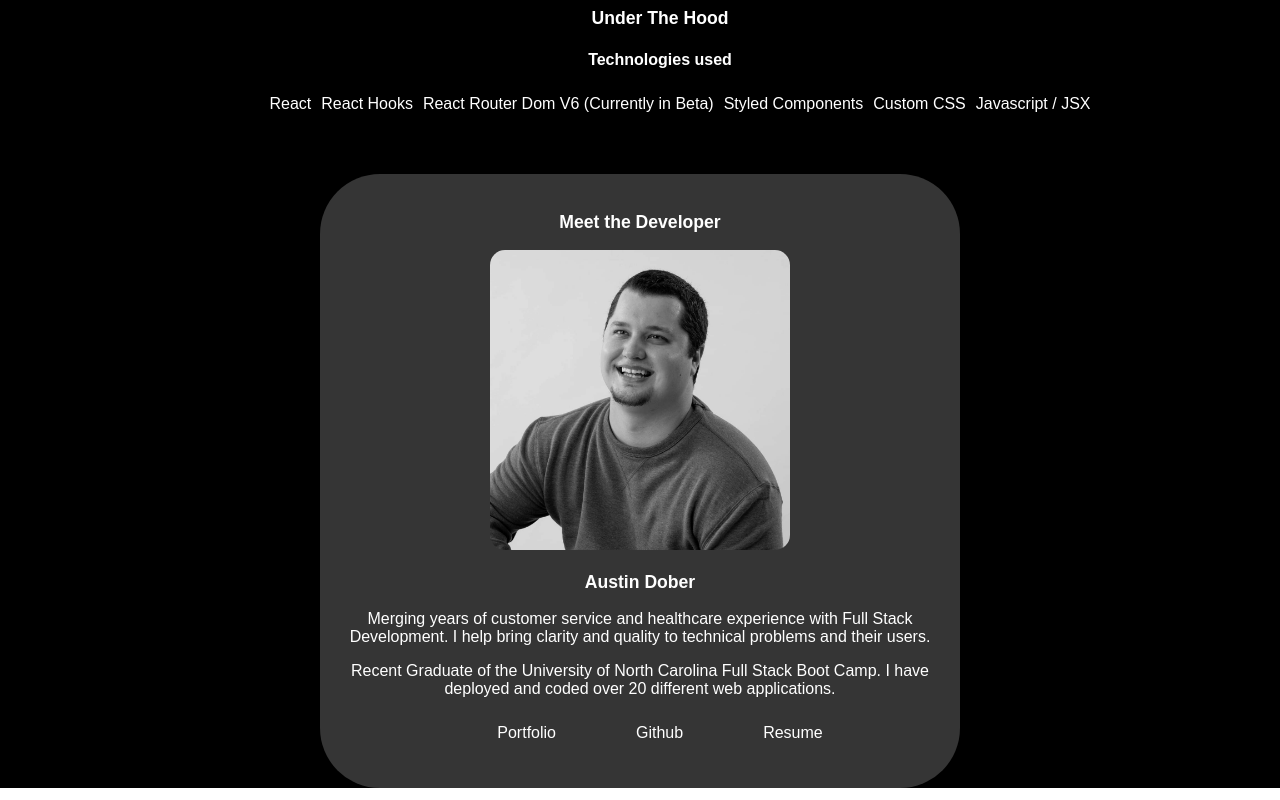
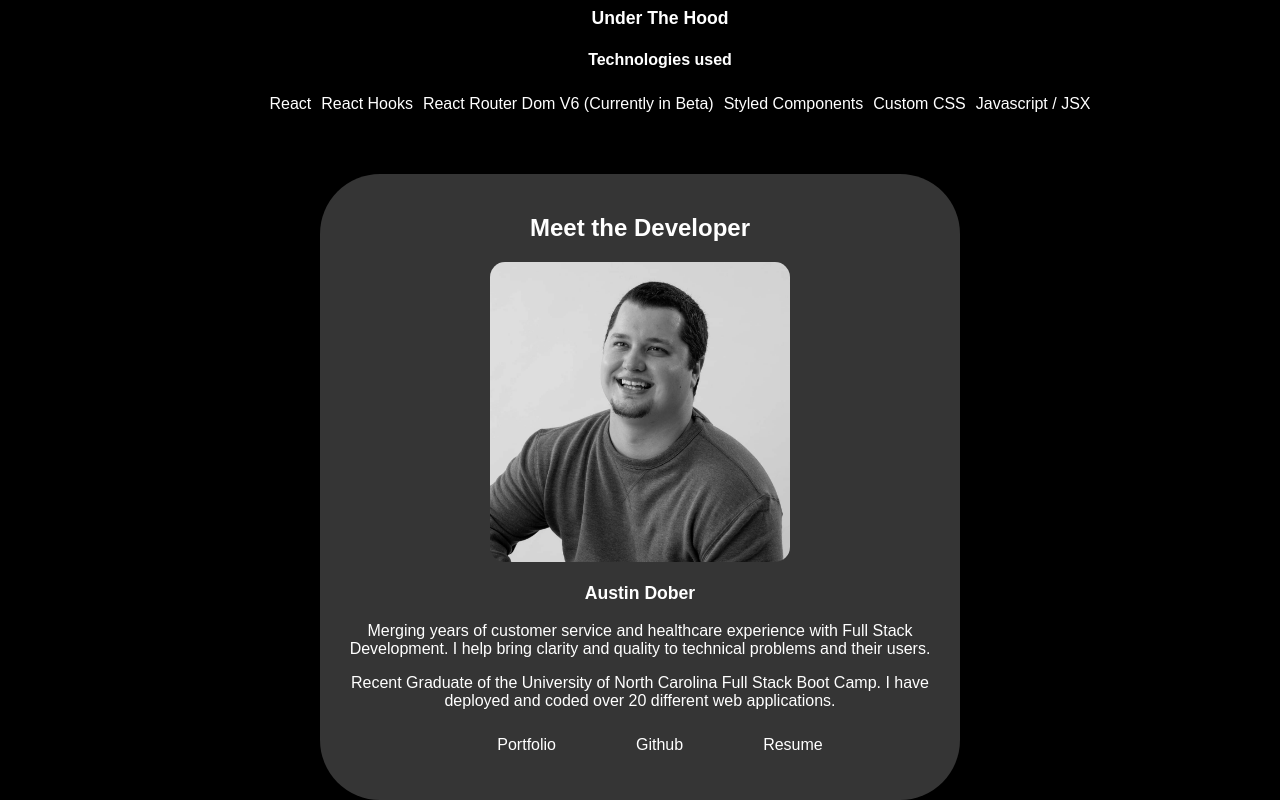
Before and after one commit to austdobe/blackJack, a React (Create React App) app: page / in a window 1280 px wide. Shown: the part 1252-2052 px from the top of the page. Built offline with nearby package versions, Linux system fonts and the light colour scheme.

Commit message:
adjusted viewing of landing page

```diff
--- a/src/pages/LandingPage.js
+++ b/src/pages/LandingPage.js
@@ -65,9 +65,9 @@ const LandingPage = ()=>(
 
             </Section>
             <Section className="profileCard" id='meetMe'>
-                <h3>Meet the Developer</h3>
+                <h2>Meet the Developer</h2>
                 <div >
-                    <Image src={Headshot} alt="personal headshot"/>
+                    <Image src={Headshot} alt="personal-head-shot"/>
                     <h3>Austin Dober</h3>
                     <p>
                         Merging years of customer service and healthcare experience with Full Stack Development. I help bring clarity and quality to technical problems and their users.
```
